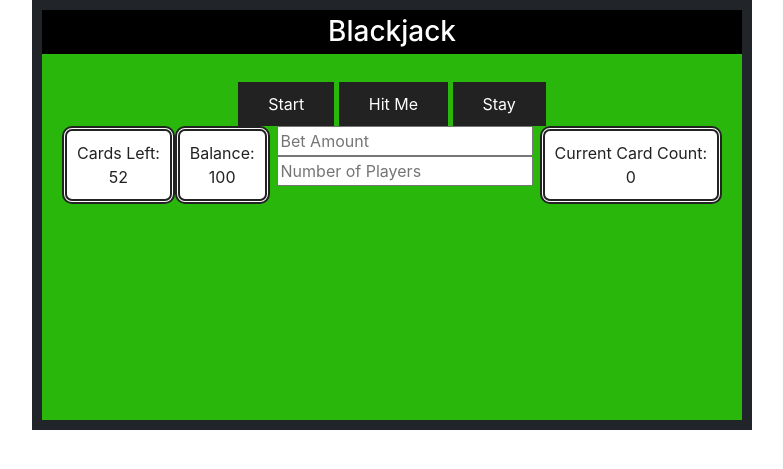
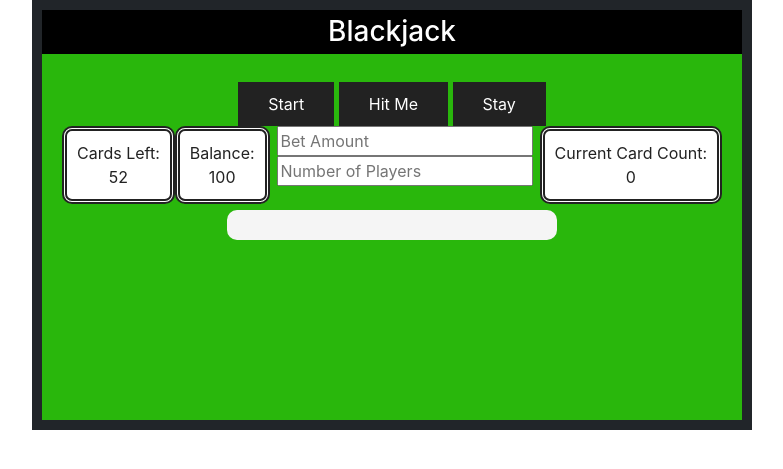
Before and after one commit to Dunkindon13/Blackjack, a PHP site: page /Blackjack/Blackjack_V2.html in a window 1280 px wide. Shown: the top 469 px of the page, without its empty margins (248-1031 px from the left). Run offline with PHP 8.4, Linux system fonts and the light colour scheme; some libraries are stand-ins or nearby versions.

Commit message:
Add files via upload

```diff
--- a/Blackjack/Blackjack_V2.html
+++ b/Blackjack/Blackjack_V2.html
@@ -49,7 +49,8 @@
 			<input id="numPlayers" name="playerNum" type="number"
 				placeholder="Number of Players" min="1" size=20>
 
-			<div id="players" class="players" contenteditable="false"></div>
+			<div id="dealer" class="dealer"></div>
+			<div id="players" class="players"></div>
 
 			<span id="message" style="color: #600; font-weight: bold"></span>
 
--- a/Blackjack/main.css
+++ b/Blackjack/main.css
@@ -76,6 +76,17 @@
 	background: #f5f5f5;
 }
 
+.dealer {
+	width: 50%;
+	border: solid 5px #f5f5f5;
+	border-radius: 10px;
+	padding: 10px;
+	display: inline-block;
+	margin: 1%;
+	vertical-align: top;
+	background: #f5f5f5;
+}
+
 .player.active {
 	border: solid 5px #222;
 }
--- a/Blackjack/main.js
+++ b/Blackjack/main.js
@@ -3,6 +3,7 @@ var suits = ["Spades", "Hearts", "Diamonds", "Clubs"];
 var values = ["2", "3", "4", "5", "6", "7", "8", "9", "10", "J", "Q", "K", "A"];
 var deck = new Array();
 var players = new Array();
+var dealerCards = ();
 var currentPlayer = 0;
 var balance = 100;
 var count = 0; //Card counter
@@ -39,6 +40,26 @@ function createPlayers(numPlayers)
 		players.push(player);
 	}
 	return numPlayers;
+}
+
+function createDealerUI()
+{
+	document.getElementById('dealer').innerHTML = '';
+
+		var div_dealer = document.createElement('div');
+		var div_hand = document.createElement('div');
+		var div_points = document.createElement('div');
+
+		div_points.className = 'points';
+		div_points.id = 'points_' + i;
+		div_player.id = 'dealer_' + i;
+		div_player.className = 'dealer';
+		div_hand.id = 'hand_' + i;
+
+		div_dealer.appendChild(div_hand);
+		div_dealer.appendChild(div_points);
+		document.getElementById('dealer').appendChild(div_dealer);
+	}
 }
 
 function createPlayersUI()
```
